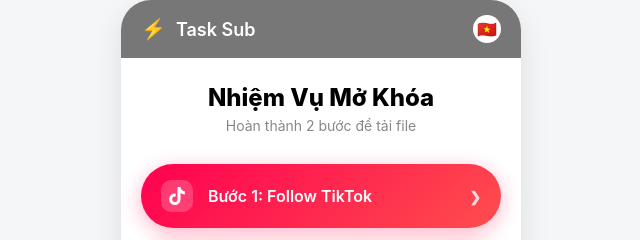
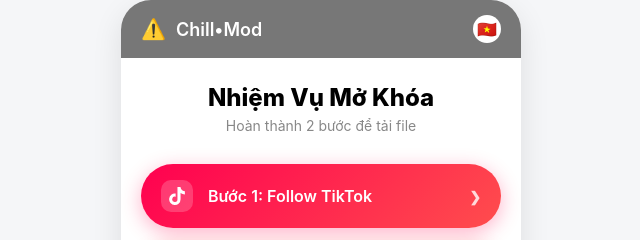
Before and after one commit to chill-mod/unlock, a plain HTML site: page index.html in a window 1280 px wide. Shown: the top 240 px of the page, 319-959 px from the left. Drawn offline with Linux system fonts and the light colour scheme.

Commit message:
Update index.html

```diff
--- a/index.html
+++ b/index.html
@@ -3,7 +3,7 @@
 <head>
     <meta charset="UTF-8">
     <meta name="viewport" content="width=device-width, initial-scale=1.0, maximum-scale=1.0, user-scalable=no">
-    <title>Task Sub - Unlock</title>
+    <title>Chill•Mod - Unlock</title>
     <style>
         /* Cài đặt cơ bản */
         * {
@@ -282,8 +282,8 @@
     <!-- Header -->
     <div class="header">
         <div class="header-left">
-            <span class="header-icon">⚡</span>
-            <span>Task Sub</span>
+            <span class="header-icon">⚠️</span>
+            <span>Chill•Mod</span>
         </div>
         <div class="flag-icon">
             🇻🇳
```
